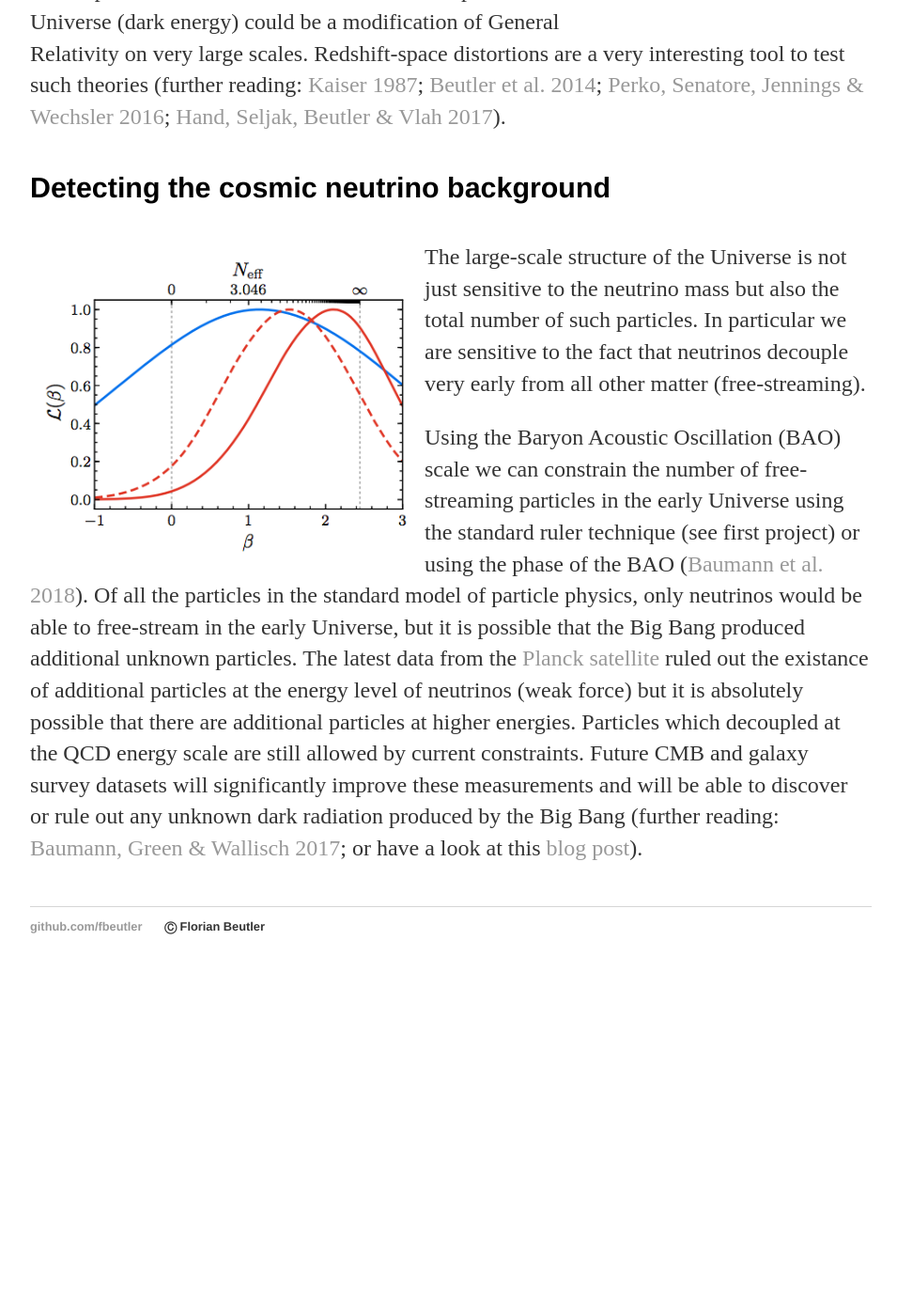
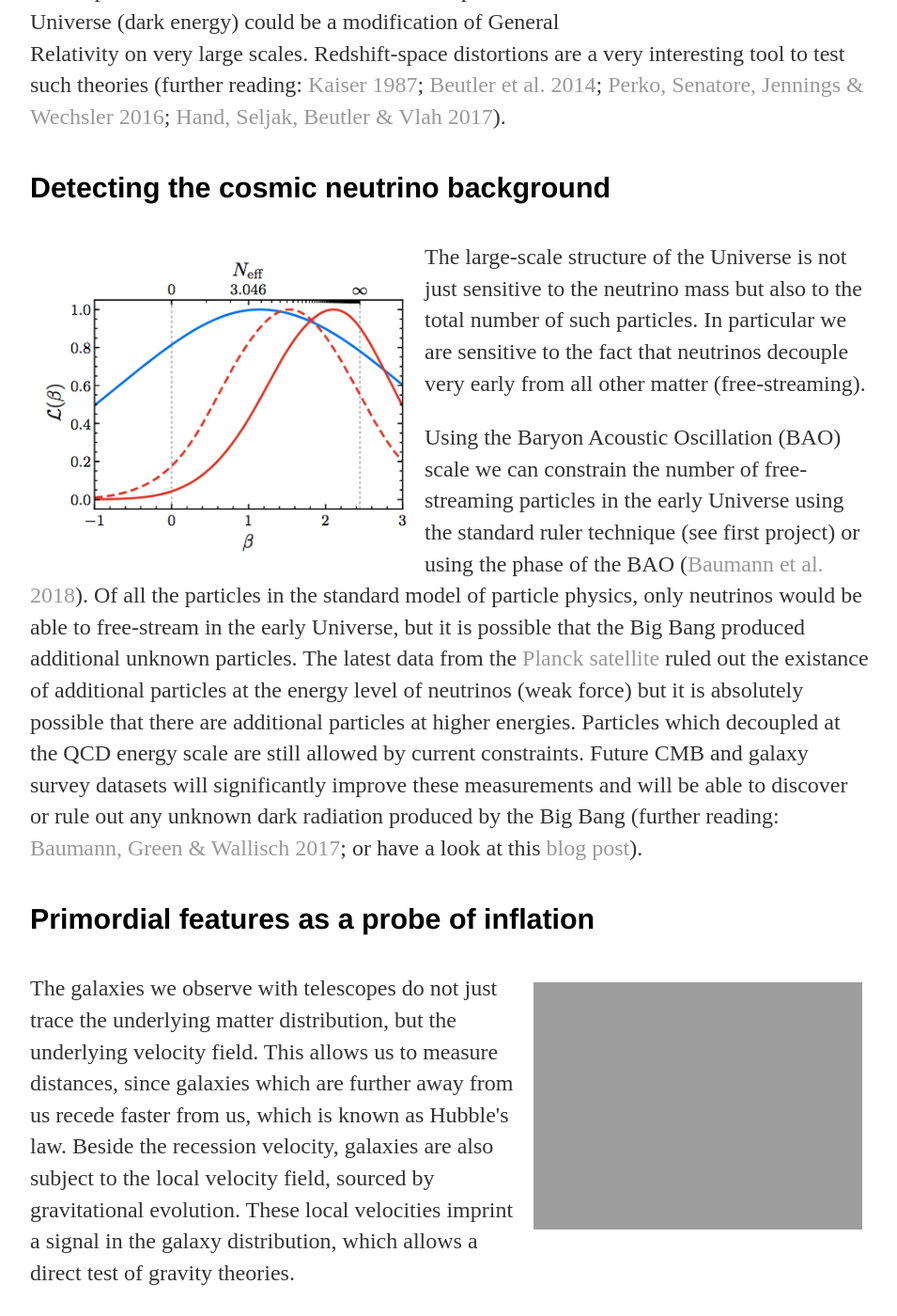
Before and after one commit to fbeutler/fbeutler.github.io, a Jekyll site: the page built from research/projects.html, in a window 1280 px wide and 1400 px high, scrolled down 4470 px. Shown: the whole window at 94% size, without its empty margins (160-1115 px from the left). Built offline with Jekyll 4.4.1, drawn with Linux system fonts in a browser that asks for light colours; before the commit the page ends 5525 px from its top, so only the background shows below that; some of the changed text lies outside the part shown.

Commit message:
Update projects.html

```diff
--- a/research/projects.html
+++ b/research/projects.html
@@ -143,7 +143,7 @@ pattern. Therefore by statistically analyzing the matter distribution in the Uni
 
     <img src="/static/neff.png" alt="Neff CONSTRAINT FROM BOSS" width="400" align="left" style="padding:10px">
     <p>
-      The large-scale structure of the Universe is not just sensitive to the neutrino mass but also the total number of such particles.
+      The large-scale structure of the Universe is not just sensitive to the neutrino mass but also to the total number of such particles.
       In particular we are sensitive to the fact that neutrinos decouple very early from all other matter (free-streaming).
     </p>
 
@@ -162,32 +162,22 @@ pattern. Therefore by statistically analyzing the matter distribution in the Uni
     </p>
   </div>
 
-  <!--
-   <div class="post">
-    <h4>Searching for primordial non-gaussianity to test inflation models</h4>
+  <div class="post">
+    <h4>Primordial features as a probe of inflation</h4>
 
-    <img src="/static/neff.png" alt="Neff CONSTRAINT FROM BOSS" width="400" align="left" style="padding:10px">
+    <img src="/static/lin+log_data_bao+cmb_10+1.pdf" alt="IMAGE OF BOSS and PLANCK PRIMORDIAL FEATURE CONSTRAINTS" width="350" align="right" style="padding:10px">
     <p>
-      The current standard model of cosmology includes a period of early rapid expansion called inflation. The exact processes which
-      govern inflation are not known. In particular it is unclear whether inflation was driven by a single field or multiple fields.
-      Multi-field inflationary models can introduce non-Gaussianity in the initial conditions for the density fluctuations, which made
-      up the seeds of galaxies. For that reason we can use the large-scale structure to test inflationar models. Detecting non-Gaussianity
-      would rule out single field inflation.
+      The galaxies we observe with telescopes do not just trace the underlying matter distribution, but the underlying velocity field.
+      This allows us to measure distances, since galaxies which are further away from us recede faster from us, which is known as Hubble's law.
+      Beside the recession velocity, galaxies are also subject to the local velocity field, sourced by gravitational evolution.
+      These local velocities imprint a signal in the galaxy distribution, which allows a direct test of gravity theories.
     </p>
 
     <p>
-      Using the Baryon Acoustic Oscillation (BAO) scale we can constrain the number of free-streaming particles in the early Universe using
-      the standard ruler technique (see first project) or using the phase of the BAO (<a href="https://arxiv.org/abs/1803.10741"
-      target="_blank">Baumann et al. 2018</a>). Of all the particles in the standard model of particle physics, only neutrinos
-      would be able to free-stream in the early Universe, but it is possible that the Big Bang produced additional unknown
-      particles. The latest data from the <a href="https://www.esa.int/Our_Activities/Space_Science/Planck/Planck_and_the_cosmic_microwave_background" target='_blank'>Planck satellite</a>
-      ruled out the existance of additional particles at the energy level of neutrinos (weak force) but it is absolutely possible that
-      there are additional particles at higher energies. Particles which decoupled at the QCD energy scale are still allowed
-      by current constraints. Future CMB and galaxy survey datasets will significantly
-      improve these measurements and will be able to discover or rule out any unknown dark radiation produced by the Big Bang.
-      (further reading: <a
-      href="https://arxiv.org/abs/1712.08067" target="_blank">Baumann, Green & Wallisch 2017</a>; or have a look at this <a href='https://mystatisticsblog.blogspot.co.uk/2018/03/measuring-neutrinos-with-distribution.html' target='_blank'>blog post</a>).
+      One explanation for the accelerated late time expansion of the Universe (dark energy) could be a modification of General Relativity
+      on very large scales. Redshift-space distortions are a very interesting tool to test such theories (further reading: <a
+      href="http://adsabs.harvard.edu/abs/1987MNRAS.227....1K" target="_blank">Kaiser 1987</a>; <a href="https://arxiv.org/abs/1312.4611v2"
+      target="_blank">Beutler et al. 2014</a>; <a href="https://arxiv.org/abs/1610.09321v1" target="_blank">Perko, Senatore, Jennings & Wechsler 2016</a>; <a href="https://arxiv.org/abs/1706.02362v1" target="_blank">Hand, Seljak, Beutler & Vlah 2017</a>).
     </p>
   </div>
-  -->
 </div>
```
